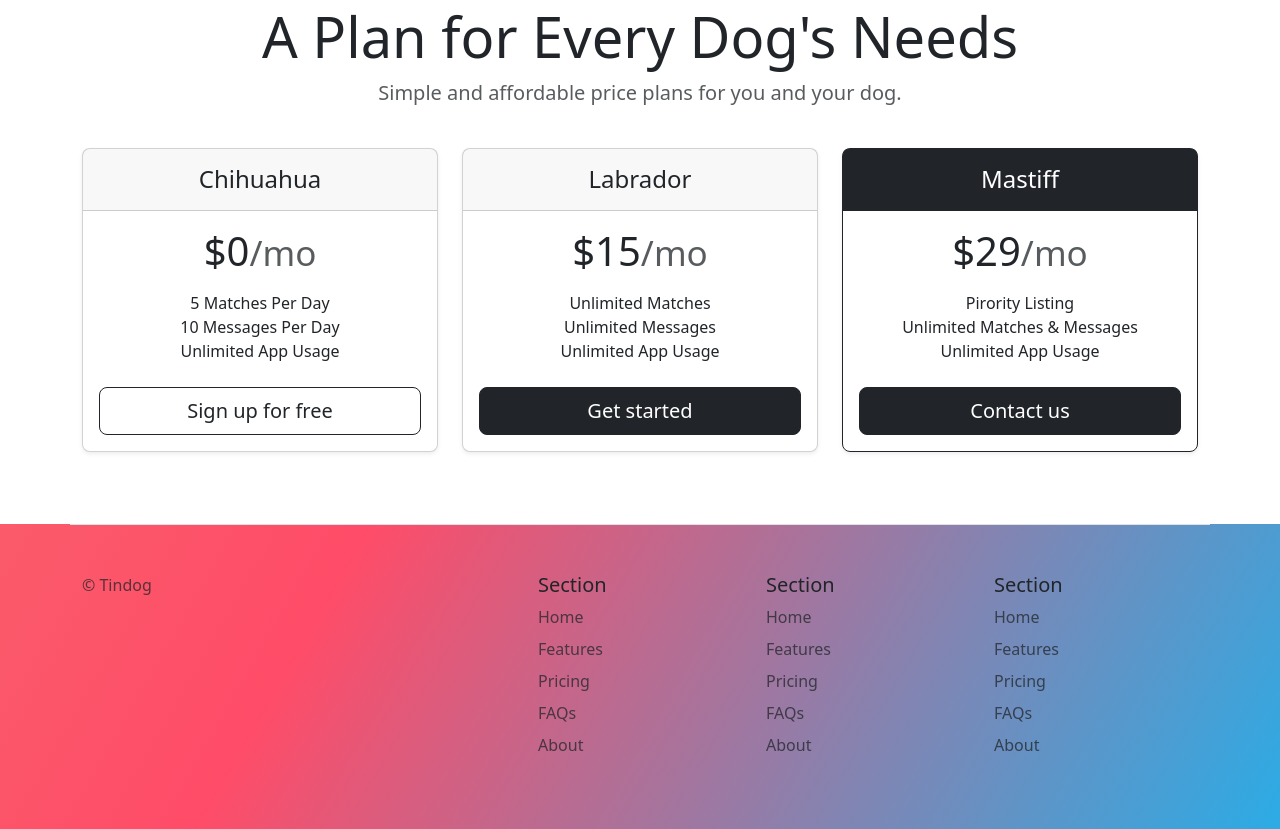
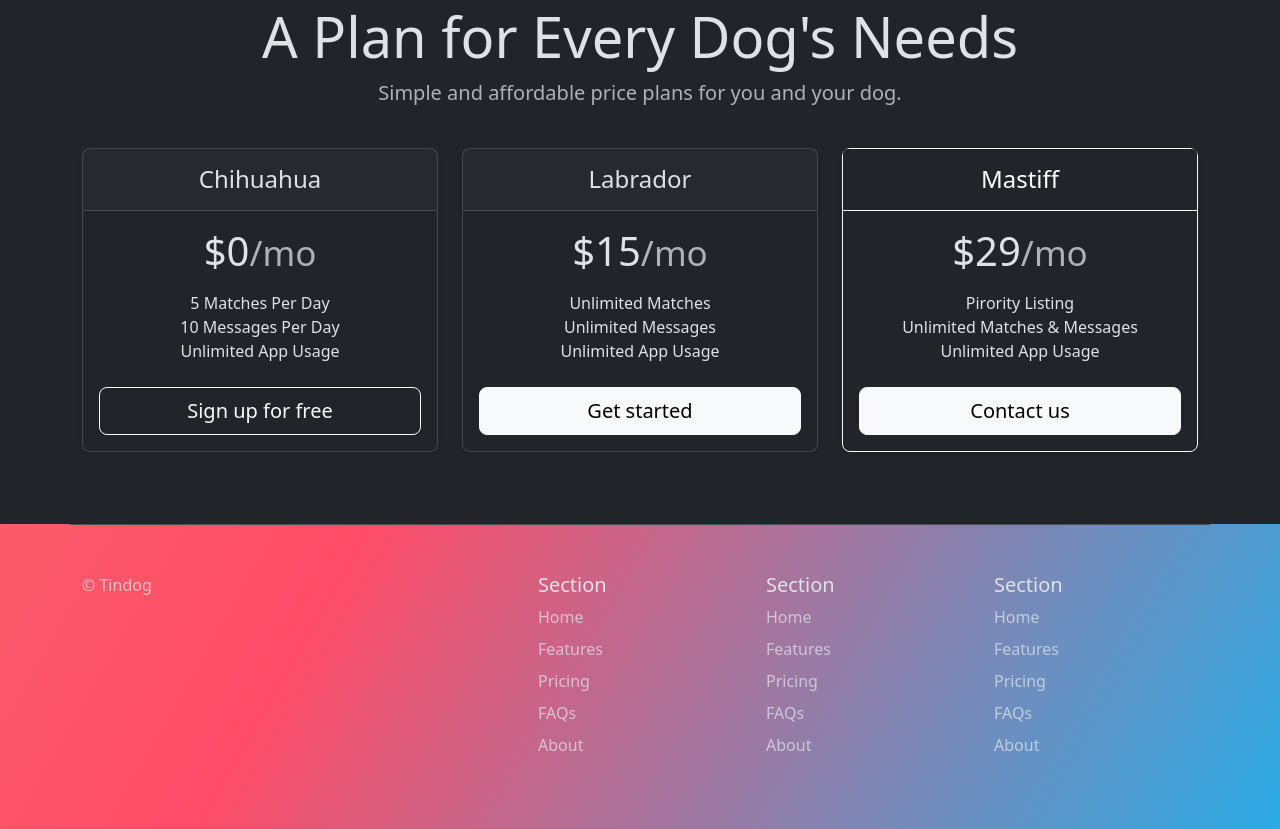
Before and after one commit to LITESH-PATIL/Tindog-Website-using-Css-Bootstrap, a plain HTML site: page index.html in a window 1280 px wide. Shown: the part 1601-2430 px from the top of the page. Drawn offline with nearby package versions, Linux system fonts and the light colour scheme.

Commit message:
Update index.html

```diff
--- a/index.html
+++ b/index.html
@@ -1,5 +1,5 @@
 <!DOCTYPE html>
-<html lang="en" data-bs-theme="light">
+<html lang="en" data-bs-theme="dark">
 
 <head>
   <meta charset="UTF-8">
@@ -151,7 +151,7 @@
                 <li>10 Messages Per Day</li>
                 <li>Unlimited App Usage</li>
               </ul>
-              <button type="button" class="w-100 btn btn-lg btn-outline-dark">Sign up for free</button>
+              <button type="button" class="w-100 btn btn-lg btn-outline-light">Sign up for free</button>
             </div>
           </div>
         </div>
@@ -167,13 +167,13 @@
                 <li>Unlimited Messages</li>
                 <li>Unlimited App Usage</li>
               </ul>
-              <button type="button" class="w-100 btn btn-lg btn-dark">Get started</button>
+              <button type="button" class="w-100 btn btn-lg btn-light">Get started</button>
             </div>
           </div>
         </div>
         <div class="col">
-          <div class="card mb-4 rounded-3 shadow-sm border-dark">
-            <div class="card-header py-3 text-bg-dark border-dark">
+          <div class="card mb-4 rounded-3 shadow-sm border-light">
+            <div class="card-header py-3 text-bg-dark border-light">
               <h4 class="my-0 fw-normal">Mastiff</h4>
             </div>
             <div class="card-body">
@@ -183,7 +183,7 @@
                 <li>Unlimited Matches & Messages</li>
                 <li>Unlimited App Usage</li>
               </ul>
-              <button type="button" class="w-100 btn btn-lg btn-dark">Contact us</button>
+              <button type="button" class="w-100 btn btn-lg btn-light">Contact us</button>
             </div>
           </div>
         </div>
```
